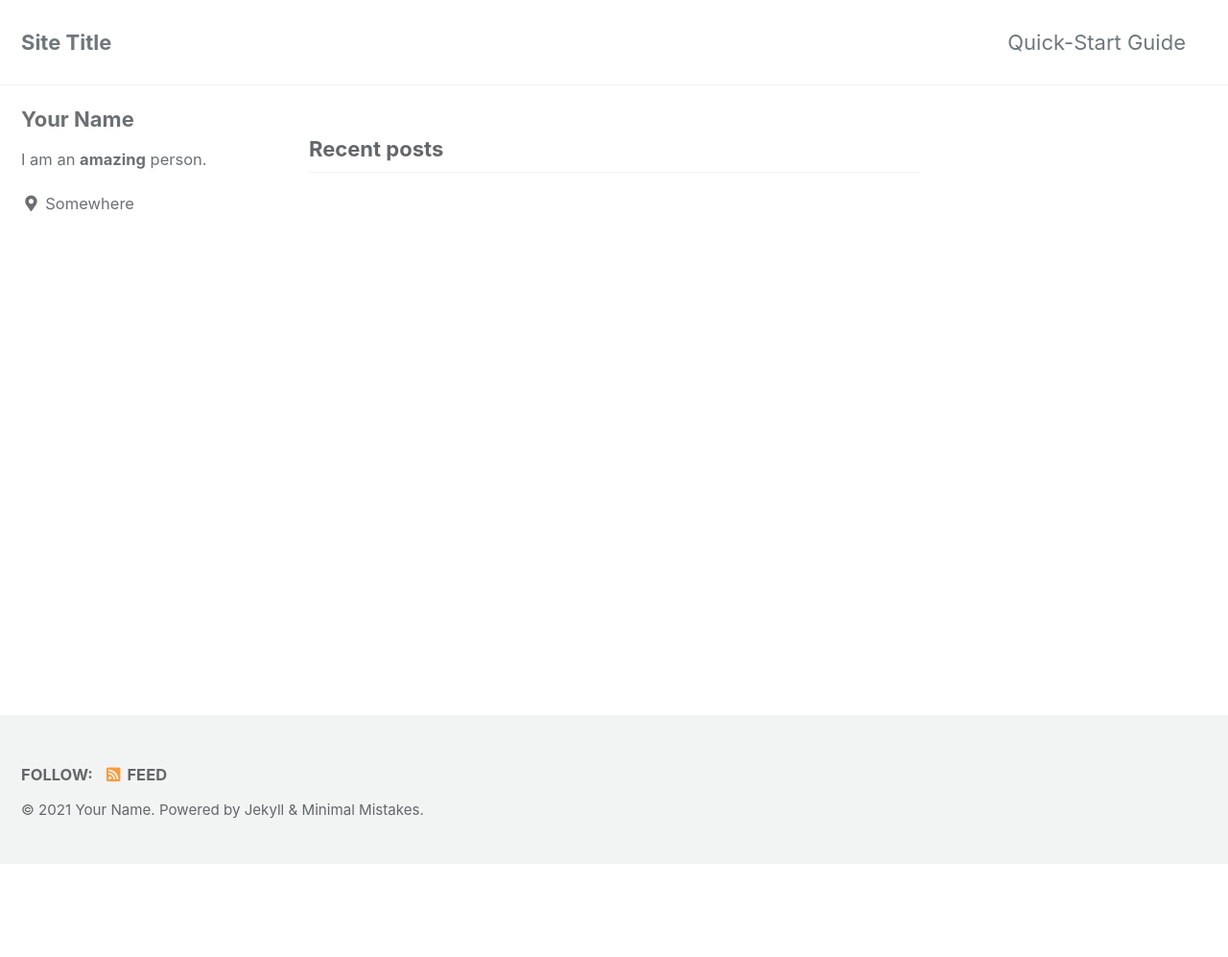
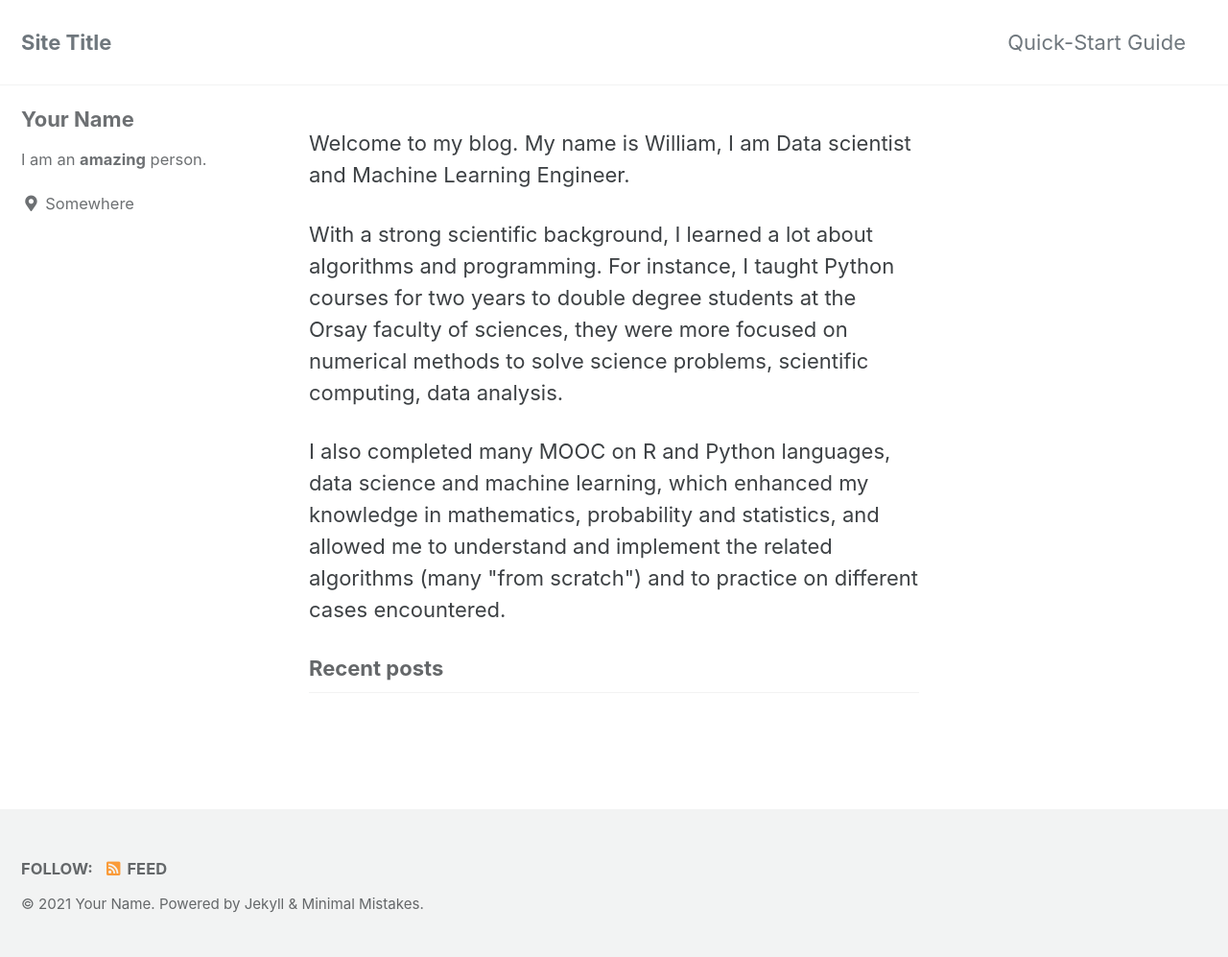
Before and after one commit to Will007-max/Will007-max.github.io, a Jekyll site: the page built from index.html, in a window 1280 px wide. Shown: the whole page at 96% size. Built offline with Jekyll 4.4.1, drawn with Linux system fonts in a browser that asks for light colours; cached includes are drawn as plain includes; the list of posts is cut into pages by our own code; before the commit the page ends 900 px from its top, so only the background shows below that.

Commit message:
Update index.html

```diff
--- a/index.html
+++ b/index.html
@@ -2,3 +2,15 @@
 layout: home
 author_profile: true
 ---
+
+<p>
+Welcome to my blog. My name is William, I am Data scientist and Machine Learning Engineer.
+</p>
+
+<p>
+With a strong scientific background, I learned a lot about algorithms and programming. For instance, I taught Python courses for two years to double degree students at the Orsay faculty of sciences, they were more focused on numerical methods to solve science problems, scientific computing, data analysis.
+</p>
+
+<p>
+I also completed many MOOC on R and Python languages, data science and machine learning, which enhanced my knowledge in mathematics, probability and statistics, and allowed me to understand and implement the related algorithms (many "from scratch") and to practice on different cases encountered.
+</p>
```
